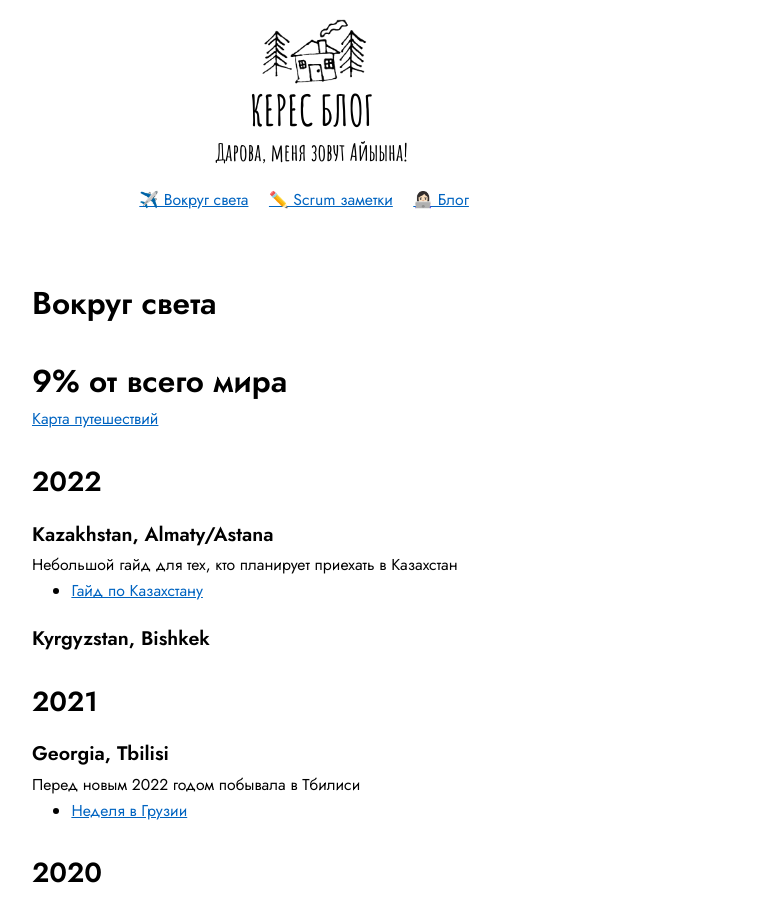
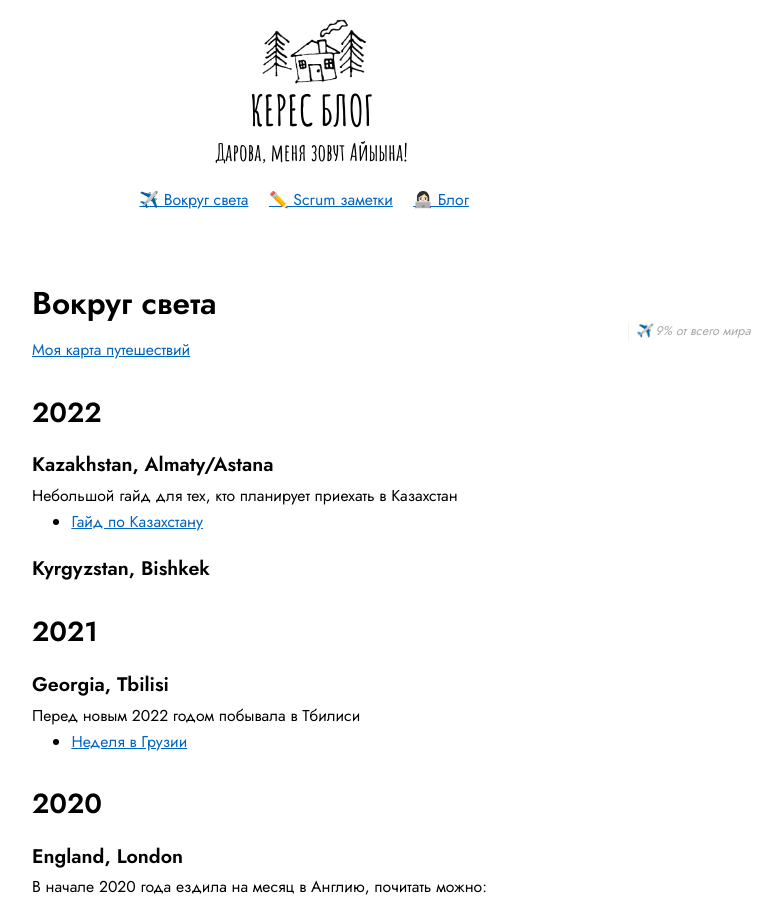
Before and after one commit to keresm/keresaina.github.io, a Jekyll site: the page built from _pages/travel/main.md, in a window 1280 px wide and 900 px high. Shown: the whole window, without its empty margins (328-1110 px from the left). Built offline with Jekyll 4.4.1, drawn with Linux system fonts in a browser that asks for light colours.

Commit message:
Update main.md

```diff
--- a/_pages/travel/main.md
+++ b/_pages/travel/main.md
@@ -4,8 +4,11 @@
 title: Вокруг света
 ---
 
-# 9% от всего мира
-[Карта путешествий](http://www.onetwotrip.com/ru/landings/map/vMxVX67Ds9kvK2re4etxKd)
+<aside>
+✈️ 9% от всего мира
+</aside>
+
+[Моя карта путешествий](http://www.onetwotrip.com/ru/landings/map/vMxVX67Ds9kvK2re4etxKd)
 
 ## 2022
 ### Kazakhstan, Almaty/Astana
```
